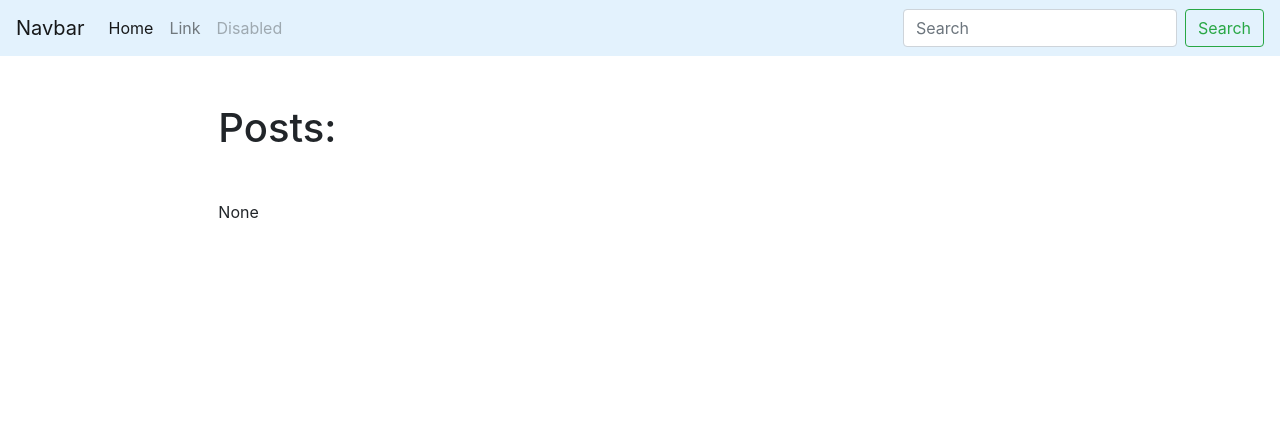
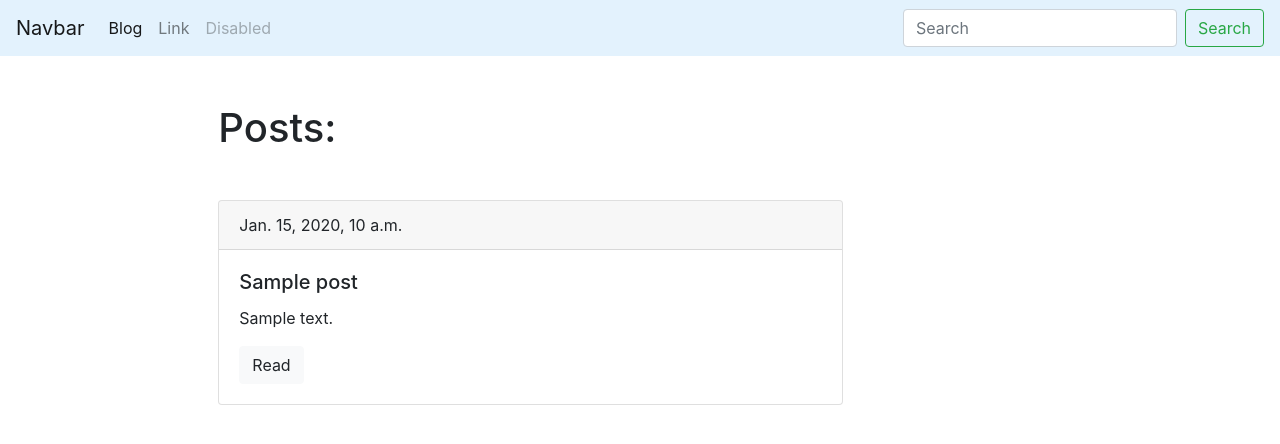
Before and after one commit to fj-fj-fj/test_django, a Django app: page /blog/ in a window 1280 px wide. Shown: the top 444 px of the page. Run offline with Django 3.2, Linux system fonts and the light colour scheme; tables that the repository leaves empty hold one stand-in row (values such as "Sample post"); some libraries are stand-ins or nearby versions.

Commit message:
created templates index, base_blog, base, detail, two posts

```diff
--- a/firstapp/templates/firstapp/index.html
+++ b/firstapp/templates/firstapp/index.html
@@ -4,7 +4,19 @@
   Posts lists
 {% endblock %}
 
+
 {% block content %}
   <h1 class="mb-5">Posts:</h1>
-  None
+  {% for post in posts %}
+    <div class="card mb-4">
+      <div class="card-header">
+        {{ post.date_pub }}
+      </div>
+      <div class="card-body">
+        <h5 class="card-title">{{ post.title }}</h5>
+        <p class="card-text">{{ post.body|truncatewords:15 }}</p>
+        <a href="{% url 'post_detail_url' slug=post.slug %}" class="btn btn-light">Read</a>
+      </div>
+    </div>
+  {% endfor %}
 {% endblock %}
--- a/firstapp/urls.py
+++ b/firstapp/urls.py
@@ -3,5 +3,6 @@ from django.urls import path
 from .views import *
 
 urlpatterns = [
-    path('', post_lists)
+    path('', posts_list, name='posts_list_url'),
+    path('blog/<str:slug>/', post_detail, name='post_detail_url'),
 ]
--- a/firstapp/views.py
+++ b/firstapp/views.py
@@ -1,5 +1,13 @@
 from django.shortcuts import render
 
+from .models import Post
 
-def post_lists(request):
-    return render(request, 'firstapp/index.html')
+
+def posts_list(request):
+    posts = Post.objects.all()
+    return render(request, 'firstapp/index.html', {'posts': posts})
+
+
+def post_detail(request, slug):
+    post = Post.objects.get(slug__iexact=slug)
+    return render(request, 'firstapp/post_detail.html', {'post': post})
--- a/templates/base.html
+++ b/templates/base.html
@@ -21,7 +21,7 @@
     <div class="collapse navbar-collapse" id="navbarSupportedContent">
       <ul class="navbar-nav mr-auto">
         <li class="nav-item active">
-          <a class="nav-link" href="#">Home <span class="sr-only">(current)</span></a>
+          <a class="nav-link" href="{% url 'posts_list_url' %}">Blog</a>
         </li>
         <li class="nav-item">
           <a class="nav-link" href="#">Link</a>
```
Also changed, not shown: firstapp/templates/firstapp/post_detail.html (added, +16 -0 lines).
